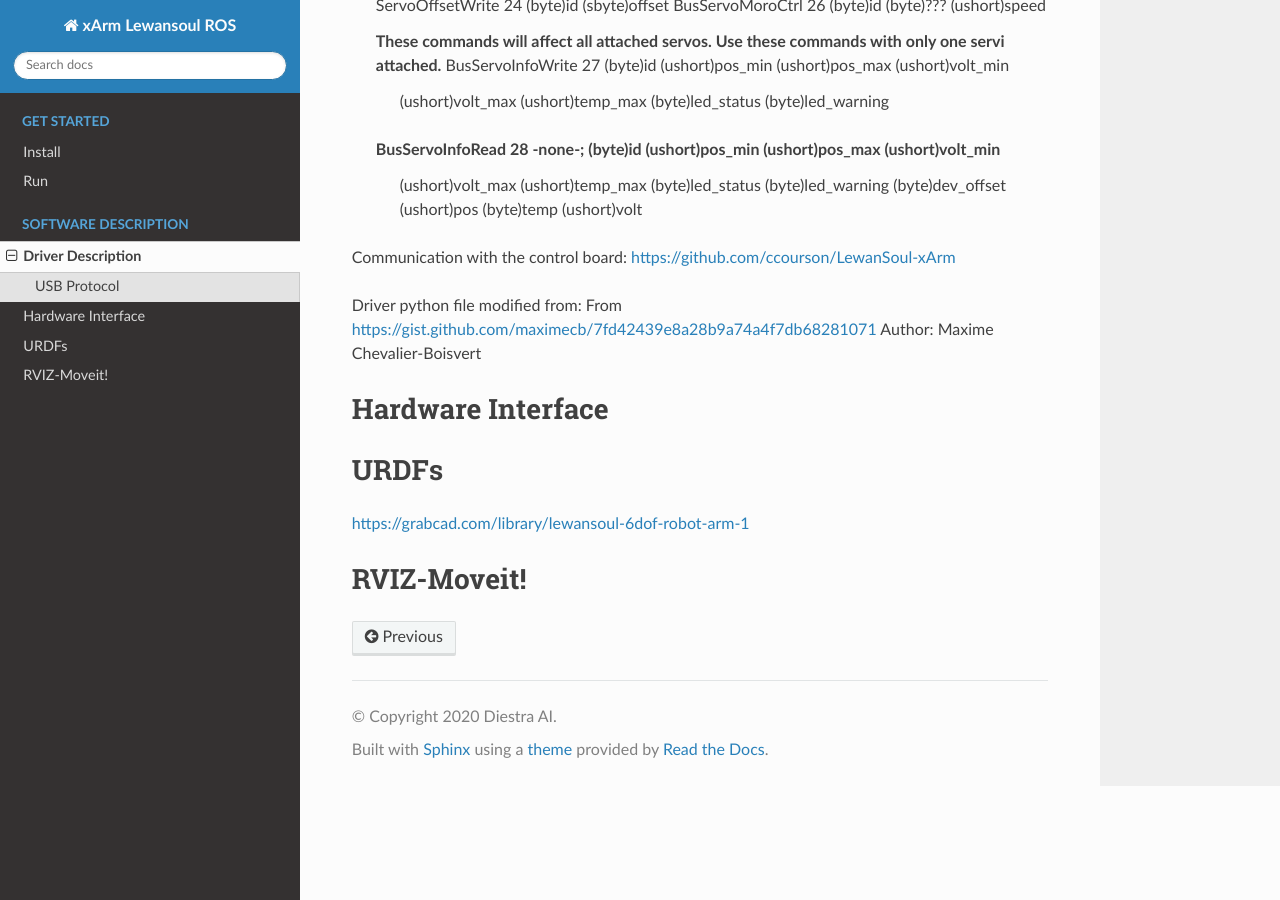
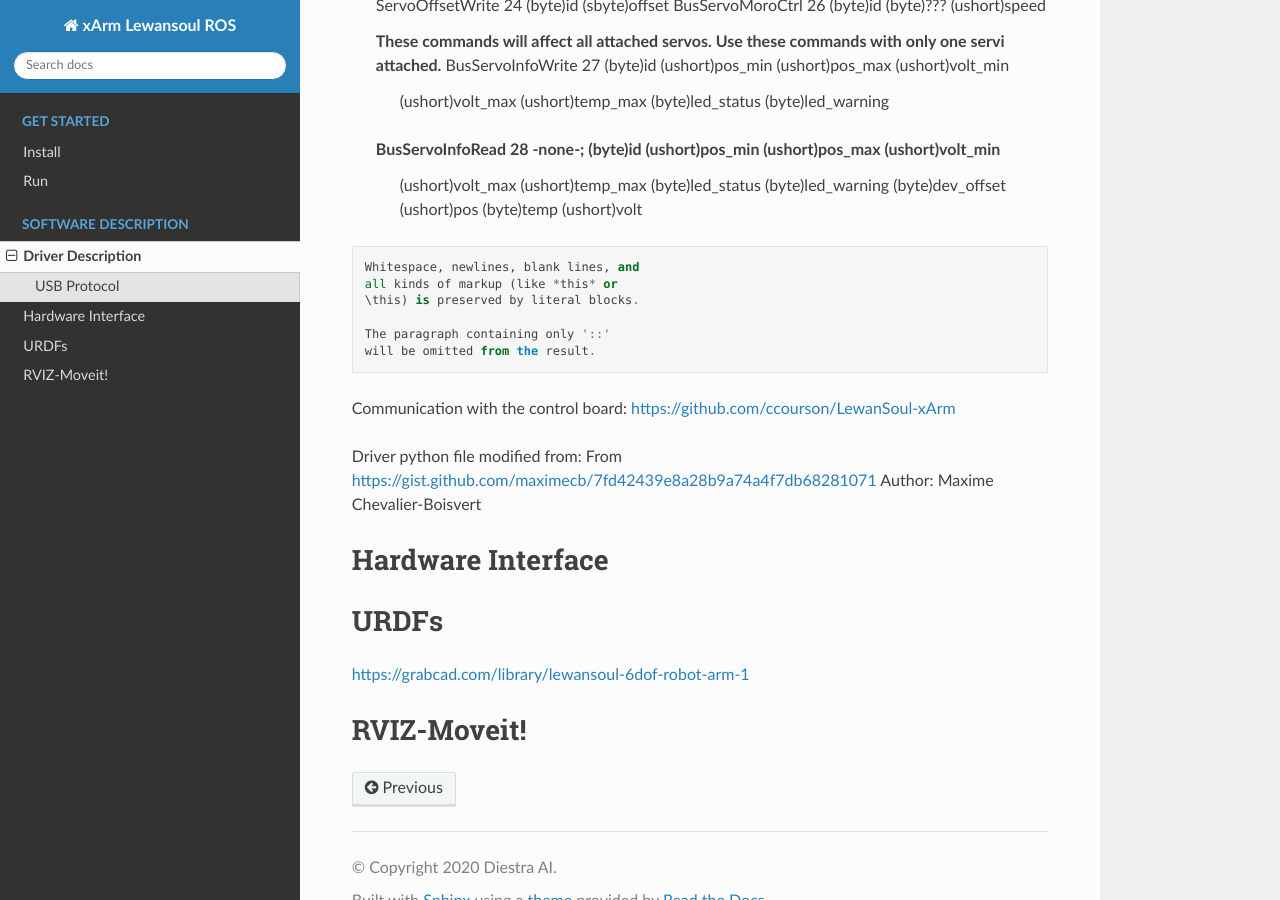
Before and after one commit to daira-ai/xArm_Lewansoul_ROS, a Sphinx documentation site: the page built from docs/user_guide/1_2_software_description.rst, in a window 1280 px wide and 900 px high, scrolled down 796 px. Built offline with Sphinx 7.4.7 and the Read the Docs theme 2.0.0, drawn with Linux system fonts in a browser that asks for light colours.

Commit message:
Update 1_2_software_description.rst

```diff
--- a/docs/user_guide/1_2_software_description.rst
+++ b/docs/user_guide/1_2_software_description.rst
@@ -52,6 +52,15 @@ Commands are essentially request packets embedded into USB HID reports. Requests
                              (byte)led_warning (byte)dev_offset (ushort)pos (byte)temp
                              (ushort)volt
 
+::
+
+  Whitespace, newlines, blank lines, and
+  all kinds of markup (like *this* or
+  \this) is preserved by literal blocks.
+
+  The paragraph containing only '::'
+  will be omitted from the result.
+
 Communication with the control board:
 https://github.com/ccourson/LewanSoul-xArm
 
```
